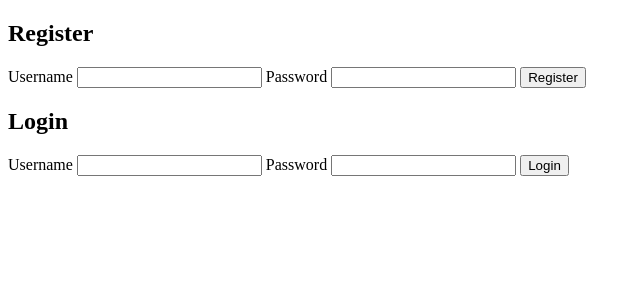
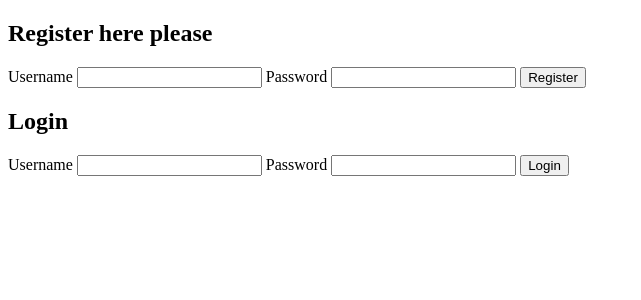
Before and after one commit to fed18/login, a PHP site: page /index.php in a window 1280 px wide. Shown: the part 107-407 px from the top of the page, without its empty margins (0-641 px from the left). Run offline with PHP 8.4, Linux system fonts and the light colour scheme.

Commit message:
Change in master

```diff
--- a/index.php
+++ b/index.php
@@ -14,7 +14,7 @@ session_start();
     <h1> Hej från GitHub </h1>
     <h2> Hej från Master </h2>
   </header>
-  <h2>Register</h2>
+  <h2>Register here please</h2>
   <form action="register.php" method="POST">
     <label for="register_username">Username</label>
     <input type="text" name="username" id="register_username">
```
